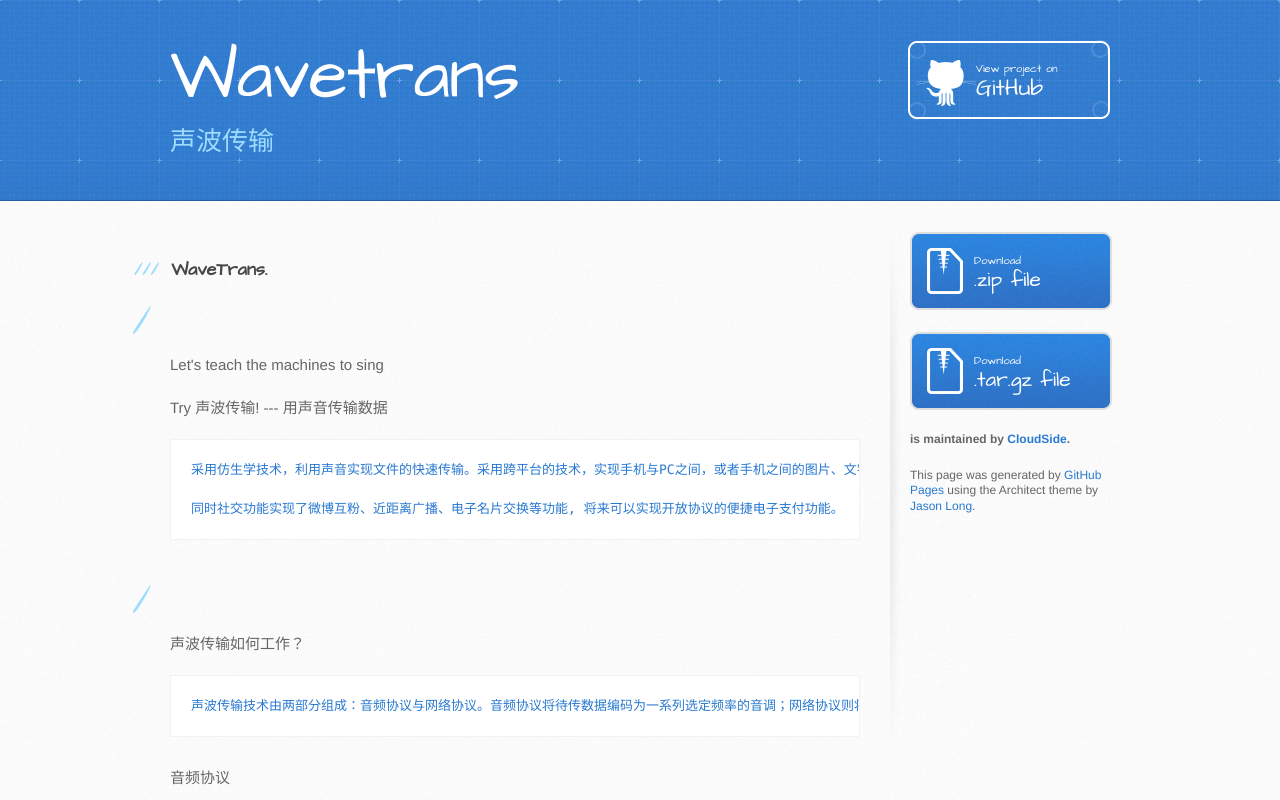
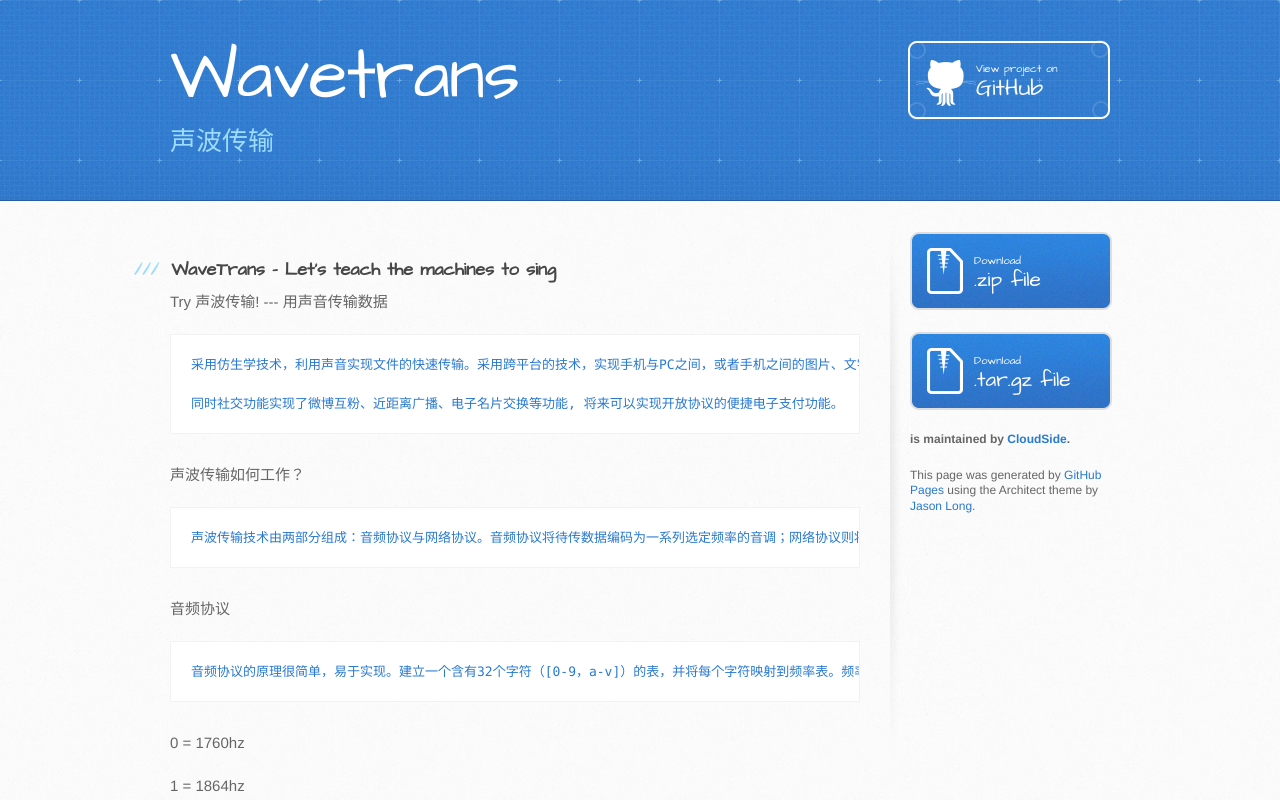
Before and after one commit to CloudSide/WaveTrans, a plain HTML site: page index.html in a window 1280 px wide. Shown: the top 800 px of the page. Drawn offline with Linux system fonts and the light colour scheme.

```diff
--- a/index.html
+++ b/index.html
@@ -29,11 +29,7 @@
       <div class="inner clearfix">
         <section id="main-content">
           <h3>
-<a name="wavetrans" class="anchor" href="#wavetrans"><span class="octicon octicon-link"></span></a>WaveTrans.</h3>
-
-<h1></h1>
-
-<p>Let's teach the machines to sing</p>
+<a name="wavetrans---lets-teach-the-machines-to-sing" class="anchor" href="#wavetrans---lets-teach-the-machines-to-sing"><span class="octicon octicon-link"></span></a>WaveTrans - Let's teach the machines to sing</h3>
 
 <p>Try 声波传输!  --- 用声音传输数据</p>
 
@@ -41,8 +37,6 @@
 
 同时社交功能实现了微博互粉、近距离广播、电子名片交换等功能, 将来可以实现开放协议的便捷电子支付功能。
 </code></pre>
-
-<h1></h1>
 
 <p>声波传输如何工作？</p>
 
```
Also changed, not shown: params.json (+1 -1 lines).
